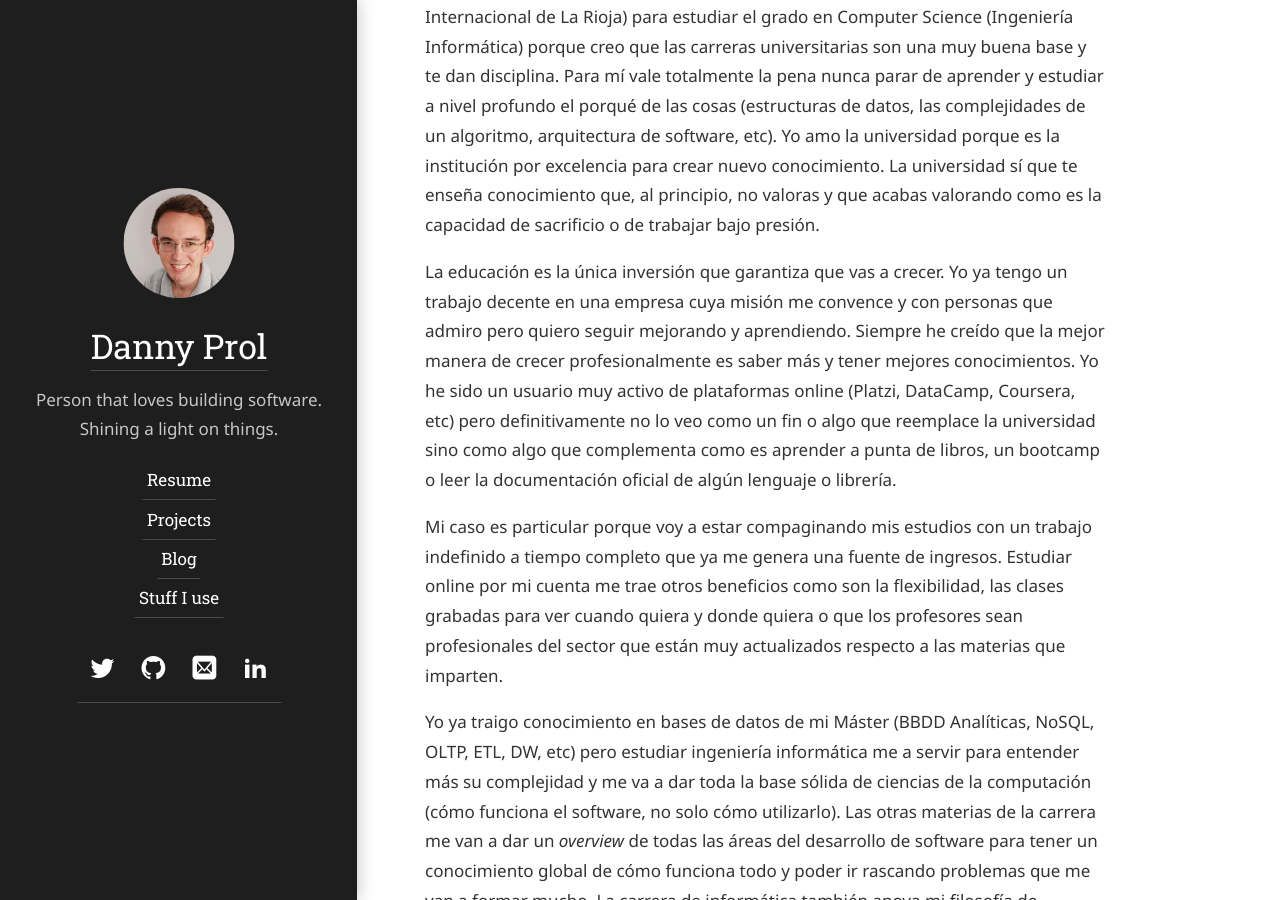
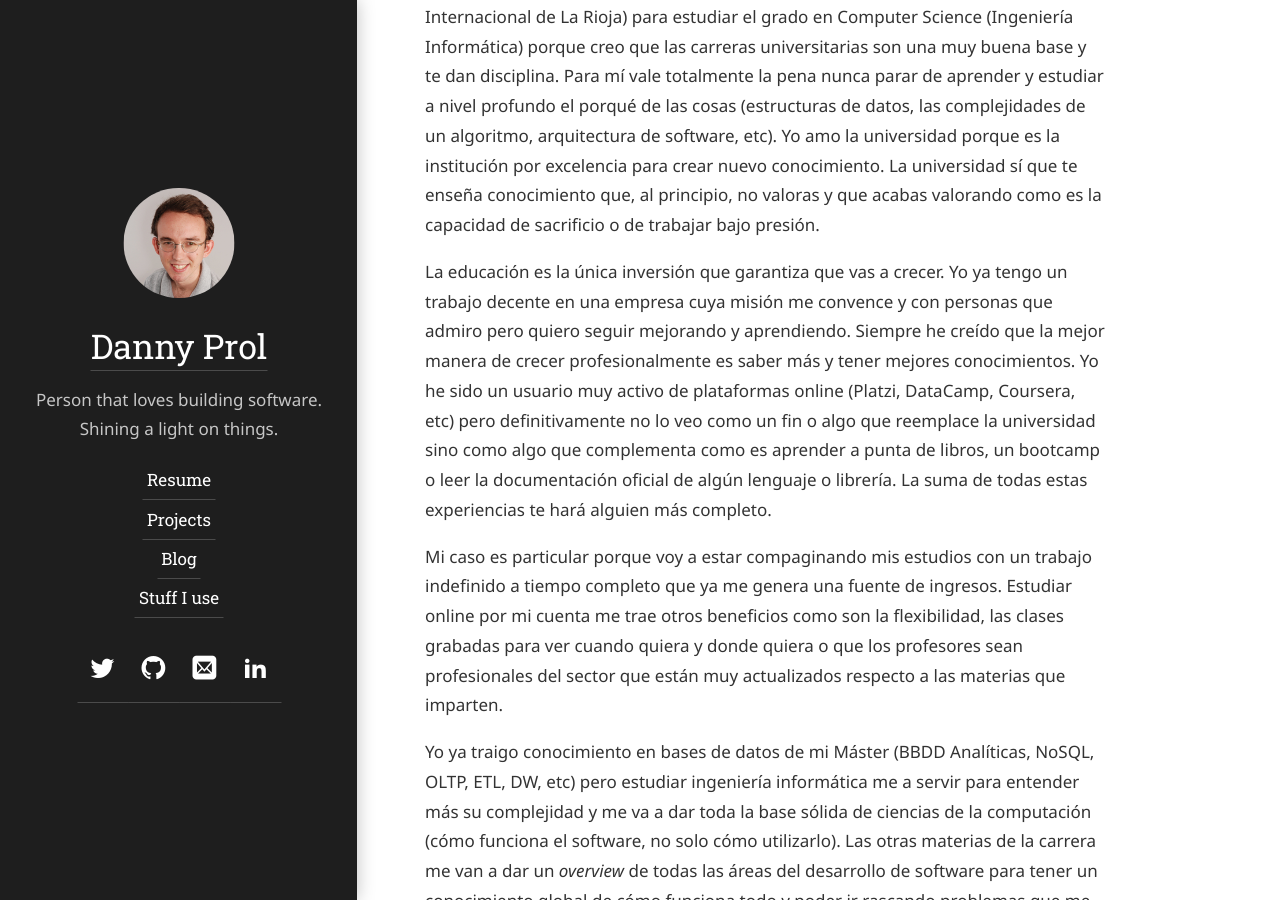
Before and after one commit to dprol/dprol.github.io, a Jekyll site: the page built from hydejack/_posts/2020-07-24-informatica.md, in a window 1280 px wide and 900 px high, scrolled down 1266 px. Built offline with Jekyll 4.4.1, drawn with Linux system fonts in a browser that asks for light colours; some web fonts are replaced.

Commit message:
Update 2020-07-24-informatica.md

```diff
--- a/hydejack/_posts/2020-07-24-informatica.md
+++ b/hydejack/_posts/2020-07-24-informatica.md
@@ -12,7 +12,7 @@
 
 Cuando tocó elegir universidad decidí estudiar comunicación en la UNAV (Universidad de Navarra) porque hago contenidos de siempre y quería profesionalizarlo. Siempre me gustó escribir, hablar en público y contar historias. Terminé esa carrera y aprendí muy duro a resumir con lo que vale la pena y a ser concreto. A día de hoy me apasiona mucho más la ingeniería de software/informática. Lo que me encanta, lo que amo, es resolver problemas. Realmente no he parado de aprender nunca en la industria de software porque tengo una auténtica curiosidad intelectual. Este nuevo año académico que viene (20-21), además de acabar mi Máster de BI y Big Data en la UOC (Universitat Oberta de Catalunya), he tomado la decisión de enrolarme en la UNIR (Universidad Internacional de La Rioja) para estudiar el grado en Computer Science (Ingeniería Informática) porque creo que las carreras universitarias son una muy buena base y te dan disciplina. Para mí vale totalmente la pena nunca parar de aprender y estudiar a nivel profundo el porqué de las cosas (estructuras de datos, las complejidades de un algoritmo, arquitectura de software, etc). Yo amo la universidad porque es la institución por excelencia para crear nuevo conocimiento. La universidad sí que te enseña conocimiento que, al principio, no valoras y que acabas valorando como es la capacidad de sacrificio o de trabajar bajo presión.
 
-La educación es la única inversión que garantiza que vas a crecer. Yo ya tengo un trabajo decente en una empresa cuya misión me convence y con personas que admiro pero quiero seguir mejorando y aprendiendo. Siempre he creído que la mejor manera de crecer profesionalmente es saber más y tener mejores conocimientos. Yo he sido un usuario muy activo de plataformas online (Platzi, DataCamp, Coursera, etc) pero definitivamente no lo veo como un fin o algo que reemplace la universidad sino como algo que complementa como es aprender a punta de libros, un bootcamp o leer la documentación oficial de algún lenguaje o librería.
+La educación es la única inversión que garantiza que vas a crecer. Yo ya tengo un trabajo decente en una empresa cuya misión me convence y con personas que admiro pero quiero seguir mejorando y aprendiendo. Siempre he creído que la mejor manera de crecer profesionalmente es saber más y tener mejores conocimientos. Yo he sido un usuario muy activo de plataformas online (Platzi, DataCamp, Coursera, etc) pero definitivamente no lo veo como un fin o algo que reemplace la universidad sino como algo que complementa como es aprender a punta de libros, un bootcamp o leer la documentación oficial de algún lenguaje o librería. La suma de todas estas experiencias te hará alguien más completo.
 
 Mi caso es particular porque voy a estar compaginando mis estudios con un trabajo indefinido a tiempo completo que ya me genera una fuente de ingresos. Estudiar online por mi cuenta me trae otros beneficios como son la flexibilidad, las clases grabadas para ver cuando quiera y donde quiera o que los profesores sean profesionales del sector que están muy actualizados respecto a las materias que imparten.
 
```
